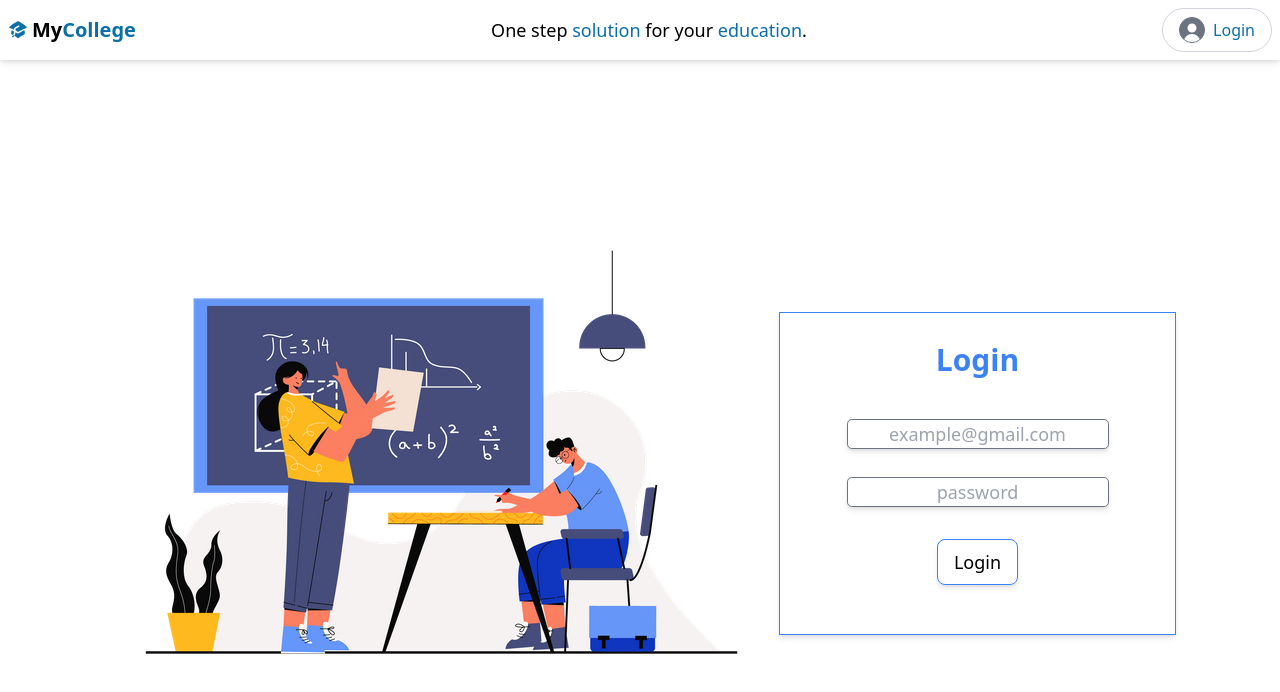
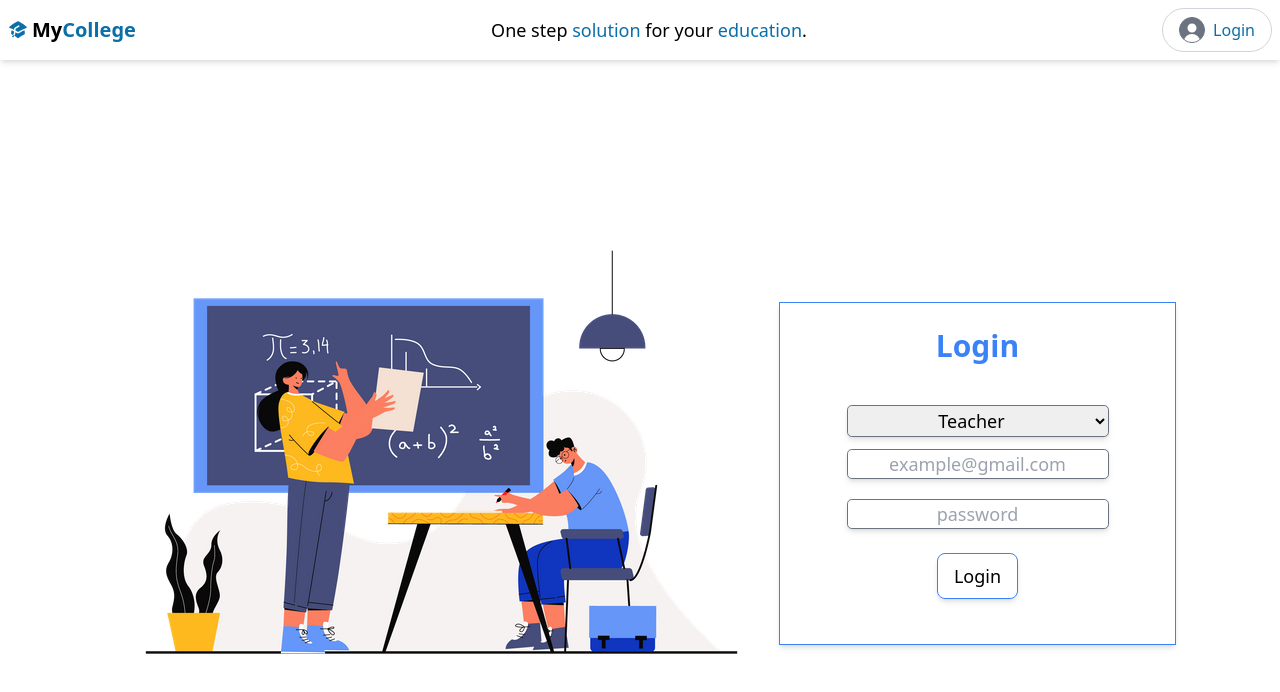
Before and after one commit to ashwin1321/manage-college, a React (Vite) app in the folder client/: page /login in a window 1280 px wide. Shown: the top 692 px of the page. Built offline with nearby package versions, Linux system fonts and the light colour scheme.

Commit message:
login ui completed

```diff
--- a/client/src/pages/Login.jsx
+++ b/client/src/pages/Login.jsx
@@ -8,10 +8,12 @@ const Login = () => {
 
   const [email, setEmail] = useState("");
   const [password, setPassword] = useState("");
+  const [role, setRole] = useState("teacher");
 
   const handleSubmit = (e) => {
     e.preventDefault();
-    console.log(email, password);
+    console.log(role);
+    // console.log(email, password, role);
 
     if (email === "" || password === "") {
       alert("Please fill all the fields");
@@ -33,10 +35,22 @@ const Login = () => {
             <img src={homeImg} alt="image" />
           </div>
 
-          <div className="text-center flex flex-col items-center  border border-blue-500  mt-[11%] px-[6%] py-6 shadow-md  ">
+          <div className="text-center flex flex-col items-center  border border-blue-500  mt-[11%] px-[6%] py-5 shadow-md  ">
             <h3 className="text-[30px] font-bold text-blue-500 ">Login </h3>
 
             <form className="my-3 p-[5%]">
+              <div className="flex flex-col items-center my-3">
+                <select
+                  value={role}
+                  onChange={(e) => setRole(e.target.value)}
+                  className="border border-gray-500 rounded-[.3rem] w-full text-center shadow-md  text-lg p-[.7%] flex   "
+                  required
+                >
+                  <option value="teacher">Teacher</option>
+                  <option value="student">Student</option>
+                </select>
+              </div>
+
               <div className="flex flex-col items-center my-3">
                 <input
                   placeholder="example@gmail.com"
@@ -54,7 +68,7 @@ const Login = () => {
                   type="password"
                   value={password}
                   onChange={(e) => setPassword(e.target.value)}
-                  className="border border-gray-500 rounded-[.3rem] my-4 shadow-md  text-center text-lg flex  "
+                  className="border border-gray-500 rounded-[.3rem] my-2 shadow-md  text-center text-lg flex  "
                   required
                 />
               </div>
```
